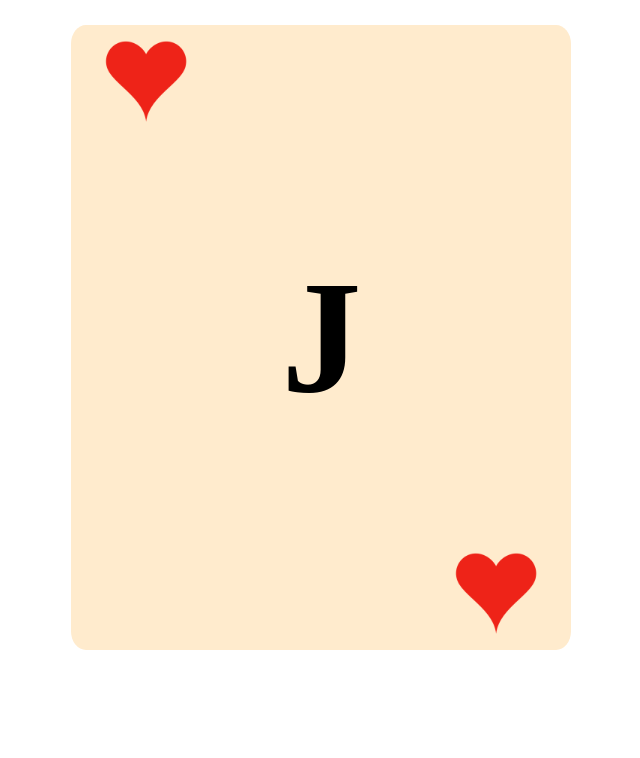
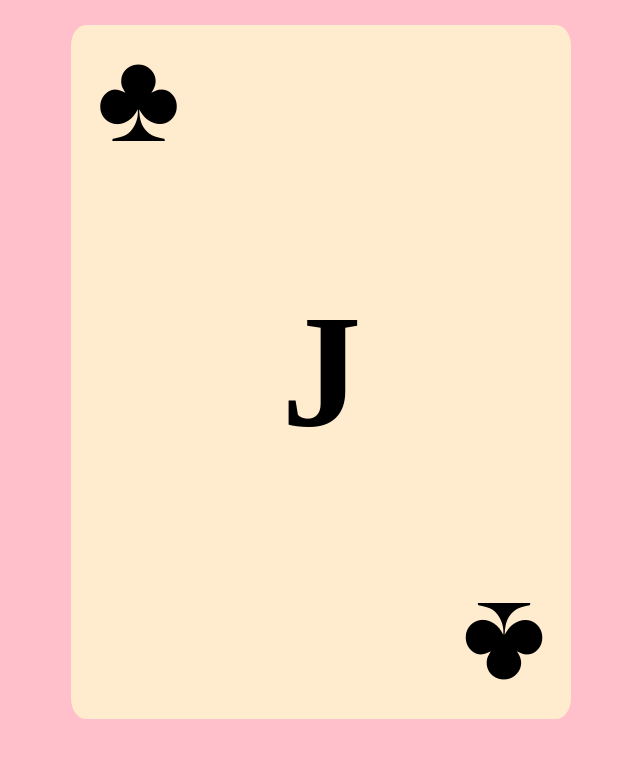
Before and after one commit to JuanaVillaba/cartas, a plain HTML site: page index.html in a window 1280 px wide. Shown: the whole page, without its empty margins (379-1019 px from the left). Drawn offline with Linux system fonts and the light colour scheme.

Commit message:
Version simplificada

```diff
--- a/css/style.css
+++ b/css/style.css
@@ -1,3 +1,6 @@
+body{
+    background-color: pink;
+}
 .content-card{
     background-color:blanchedalmond;
     width: 500px;
@@ -9,6 +12,8 @@
 .top{
     display: flex;
     justify-content: start;
+    font-size: 800%;
+    margin-left: 5%;
 }
 h1{
     font-size: 1000%;
@@ -17,4 +22,7 @@ h1{
 .bottom{
     display: flex;
     justify-content: end;
+    font-size: 800%;
+    margin-right: 5%;
+    transform: scaleY(-1);
 }
--- a/index.html
+++ b/index.html
@@ -1,5 +1,5 @@
 <!DOCTYPE html>
-<html lang="en">
+<html lang="es">
 <head>
     <meta charset="UTF-8">
     <meta name="viewport" content="width=device-width, initial-scale=1.0">
@@ -7,15 +7,15 @@
     <title>Baraja</title>
 </head>
 <body>
-    <div class="content-card">
+    <div class="content-card ">
         <div class="top">
-            <img id="imagen" width="30%">
+
         </div>
         <div class="number" >
             <h1></h1>
         </div>
         <div class="bottom">
-            <img id="imagen2" width="30%">
+
         </div>
 
     </div>
--- a/js/index.js
+++ b/js/index.js
@@ -1,32 +1,46 @@
 const valores=["A","2","3","4","5","6","7","8","9","10","J","Q","K"];
+const palos = ["♠︎","♥︎","♦︎","♣︎"]
 
 function recorrerValores(valor){
     let aleatorio= Math.floor(Math.random()*valor.length);
     let h1 = document.querySelector("h1");
     h1.textContent=valor[aleatorio];
 }
-function recorrerPalos(simpolo){
-    let random= Math.floor(Math.random()*simpolo.length);
-    document.getElementById("imagen").src = simpolo[random].img;
-    document.getElementById("imagen2").src = simpolo[random].img;
+function recorrerPalos(simbolo){
+    let random= Math.floor(Math.random()*simbolo.length);
+    let top = document.querySelector(".top");
+    let bottom = document.querySelector(".bottom");
+    if(simbolo[random]=="♥︎"||simbolo[random]=="♦︎"){
+        top.style.color="red";
+        bottom.style.color="red";
+    }
+    else{
+        top.style.color="black";
+        bottom.style.color="black";
+    }
+    top.textContent=simbolo[random];
+    bottom.textContent=simbolo[random];
+    //document.getElementById("imagen").src = simpolo[random].img;
+    //document.getElementById("imagen2").src = simpolo[random].img;
+    //html id que se usaba en version anterior
+    //<img id="imagen" width="30%">
+    //<img id="imagen2" width="30%">
 }
-
-const palos=[{
-        titulo: "pica",
-        img: "assets/img/pica.png"
-    },
-    {
-        titulo: "trebol",
-        img: "assets/img/trebol.png"
-    },
-    {
-        titulo: "diamante",
-        img: "assets/img/diamante.png"
-    },{
-        titulo: "corazon",
-        img: "assets/img/corazon.png",
-
-    }];
-
+//const palos=[{
+//        titulo: "pica",
+//        img: "assets/img/pica.png"
+//    },
+//    {
+//        titulo: "trebol",
+//        img: "assets/img/trebol.png"
+//    },
+//    {
+//        titulo: "diamante",
+//        img: "assets/img/diamante.png"
+//    },{
+//        titulo: "corazon",
+//        img: "assets/img/corazon.png",
+//
+//    }];
 recorrerValores(valores);
 recorrerPalos(palos);
```
